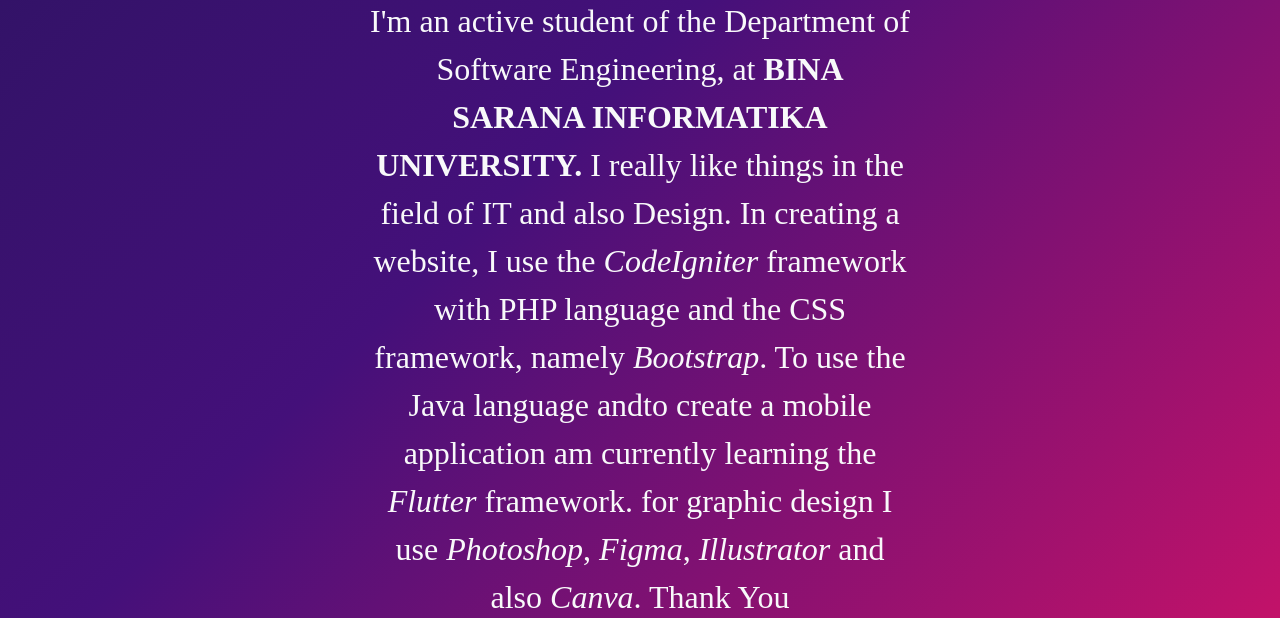
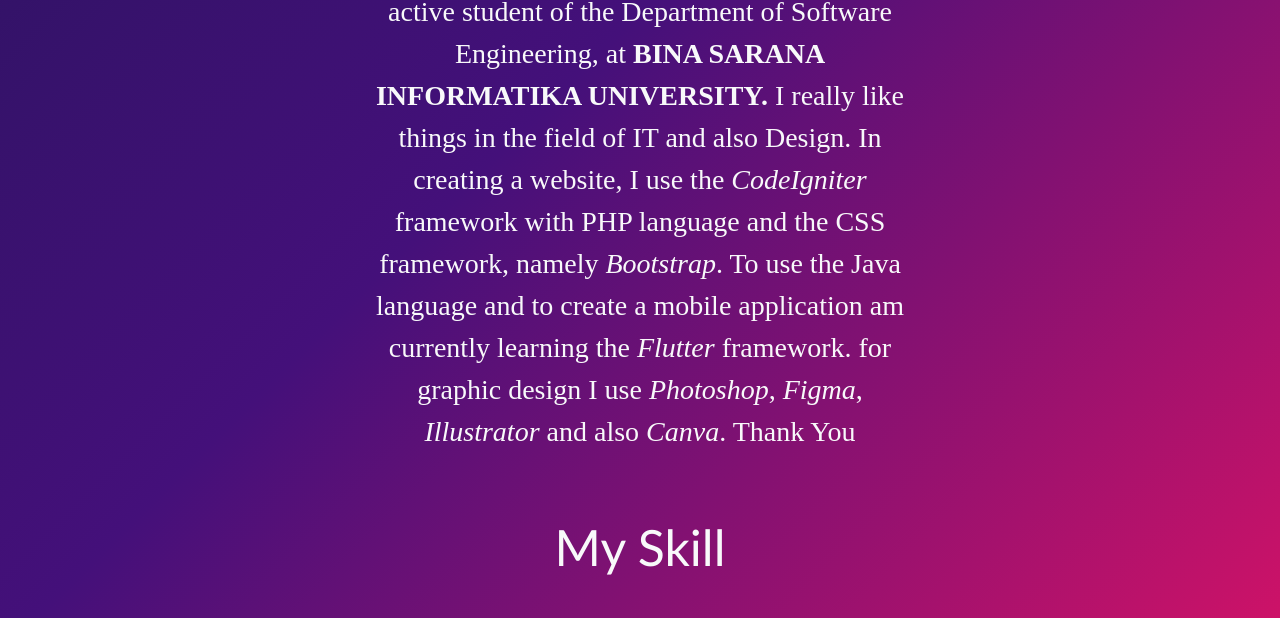
Before and after one commit to SaifulDA/web_portfolio_v1, a plain HTML site: page home.html in a window 1280 px wide. Shown: the part 651-1269 px from the top of the page. Drawn offline with nearby package versions, Linux system fonts and the light colour scheme.

Commit message:
Portofolio

```diff
--- a/home.html
+++ b/home.html
@@ -76,12 +76,12 @@
             <h2>About Me</h2>
           </div>
         </div>
-        <div class="row justify-content-center fs-2">
+        <div class="row justify-content-center fs-3">
           <div class="col-6 text-light text-center"  style="font-family: roboto;">
             <p>Hi, I'm <b>SAIFUDDAULAH ALFARABI</b> I'm an active student of the Department of Software Engineering, at
               <b>BINA SARANA INFORMATIKA UNIVERSITY.</b> I really like things in the field of IT and also Design. In
               creating a website, I use the <i>CodeIgniter</i> framework with PHP language and the CSS framework,
-              namely <i>Bootstrap</i>. To use the Java language andto create a mobile application am currently learning
+              namely <i>Bootstrap</i>. To use the Java language and to create a mobile application am currently learning
               the <i>Flutter</i> framework. for graphic design I use <i>Photoshop</i>, <i>Figma</i>, <i>Illustrator</i> and also <i>Canva</i>. Thank
               You
               </p>
```
